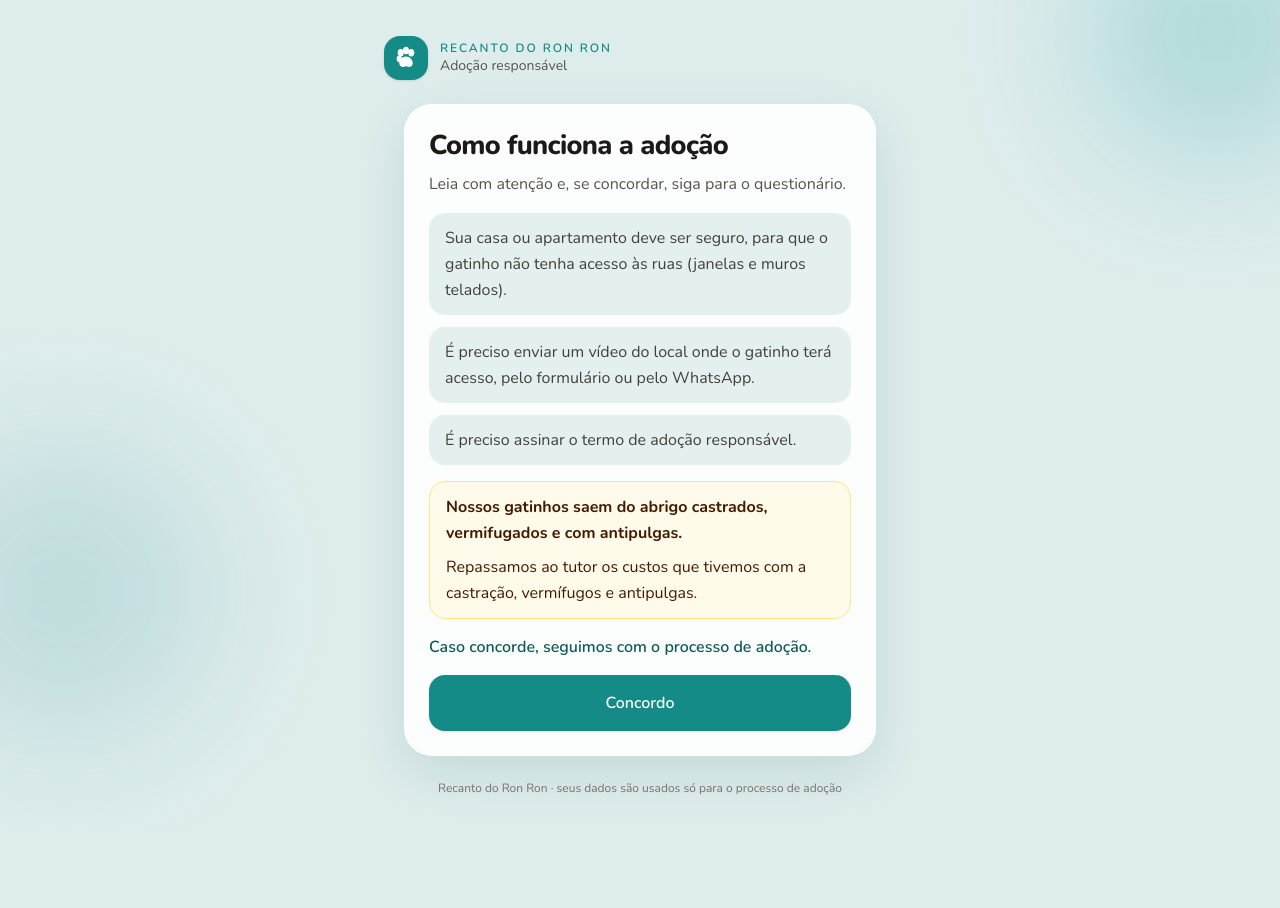
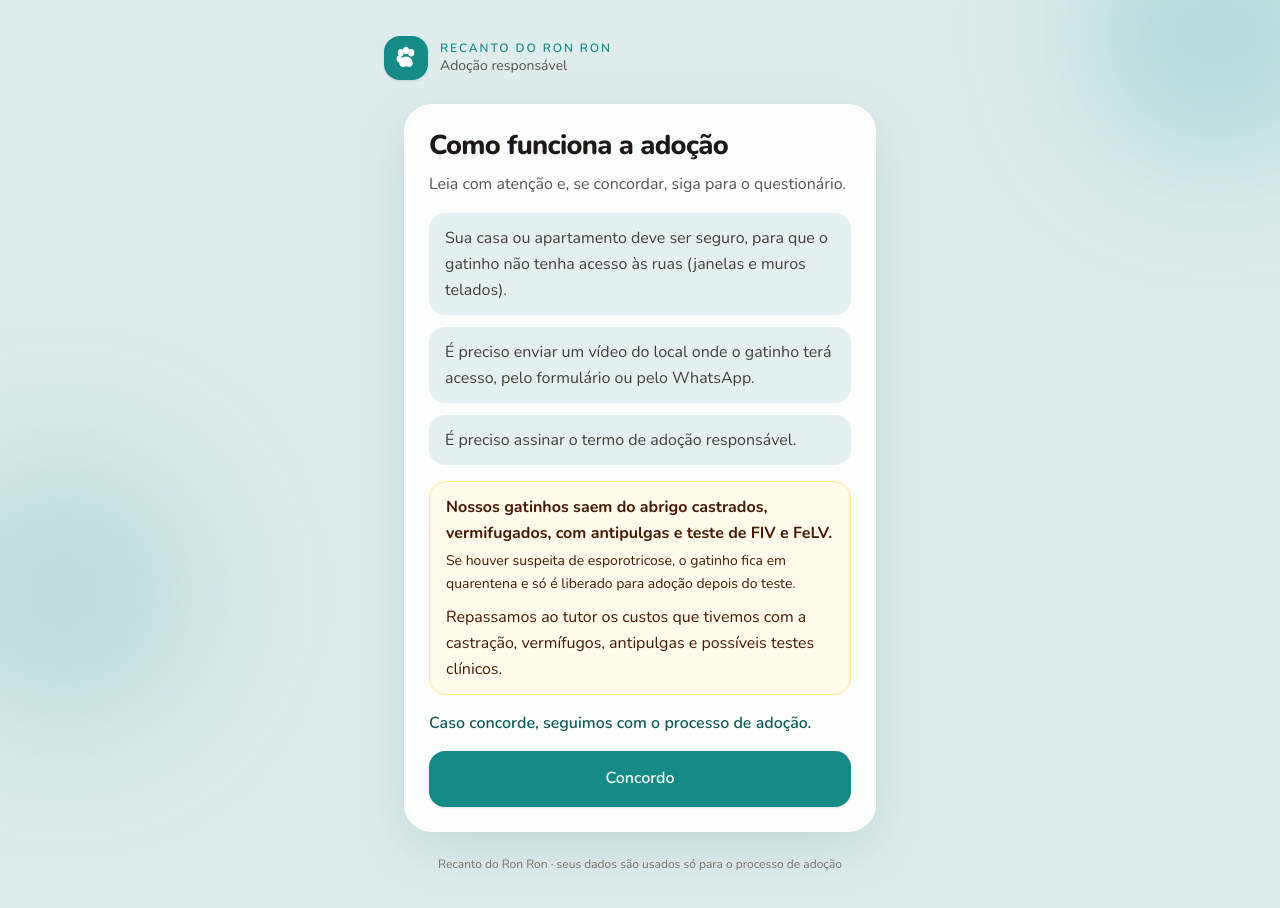
Before and after one commit to cris1218/adoptnow-form, a Next.js app: page / in a window 1280 px wide. Before the commit the page ends 832 px from the top, so only its background shows below. Built offline with nearby package versions, Linux system fonts and the light colour scheme.

Commit message:
Ajustes textos adoções

```diff
--- a/src/components/AdoptionLeadForm.tsx
+++ b/src/components/AdoptionLeadForm.tsx
@@ -349,8 +349,8 @@ export function AdoptionLeadForm() {
         />
         <span className="text-sm leading-relaxed text-stone-700">
           Li as regras e concordo em seguir: lar seguro com telas, envio do
-          vídeo do local e o repasse dos custos de castração, vermífugo e
-          antipulgas.
+          vídeo do local e o repasse dos custos de castração, vermífugo,
+          antipulgas e possíveis testes clínicos.
         </span>
       </label>
 
--- a/src/components/ProcessInfo.tsx
+++ b/src/components/ProcessInfo.tsx
@@ -25,10 +25,17 @@ export function ProcessInfo() {
       </ul>
 
       <div className="rounded-2xl border border-amber-200 bg-amber-50 px-4 py-3 text-base leading-relaxed text-amber-950 compact:px-2">
-        <p className="font-bold">Nossos gatinhos saem do abrigo castrados, vermifugados e com antipulgas.</p>
+        <p className="font-bold">
+          Nossos gatinhos saem do abrigo castrados, vermifugados, com antipulgas
+          e teste de FIV e FeLV.
+        </p>
+        <p className="mt-1 text-sm font-medium leading-relaxed">
+          Se houver suspeita de esporotricose, o gatinho fica em quarentena e só
+          é liberado para adoção depois do teste.
+        </p>
         <p className="mt-2">
-          Repassamos ao tutor os custos que tivemos com a castração, vermífugos e
-          antipulgas.
+          Repassamos ao tutor os custos que tivemos com a castração, vermífugos,
+          antipulgas e possíveis testes clínicos.
         </p>
       </div>
 
```
